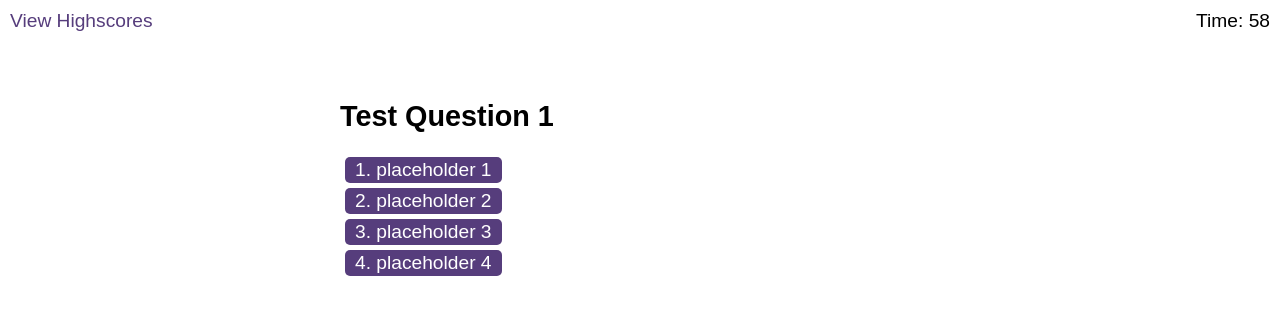
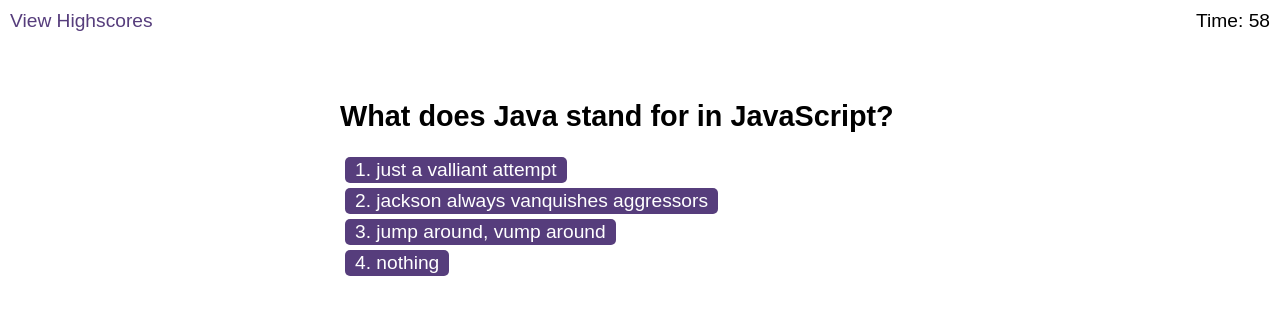
Before and after one commit to jshiffert/the_code_quiz, a plain HTML site: page index.html in a window 1280 px wide. Both pictures are taken after a click on the button "Start Quiz". Drawn offline with Linux system fonts and the light colour scheme.

Commit message:
added questions, fixed bugs

```diff
--- a/assets/js/logic.js
+++ b/assets/js/logic.js
@@ -43,7 +43,7 @@ function getQuestion() {
   choicesEl.innerHTML = '';
 
   // loop over choices
-  for (var i = 0; i < 4; i++) {
+  for (var i = 0; i < currentQuestion.choices.length; i++) {
     // create new button for each choice
     var choice = currentQuestion.choices[i];
     var choiceNode = document.createElement('button');
--- a/assets/js/questions.js
+++ b/assets/js/questions.js
@@ -1,28 +1,28 @@
 // list of all questions, choices, and answers
 var questions = [
   {
-    title: 'Test Question 1',
-    choices: ['placeholder 1', 'placeholder 2', 'placeholder 3', 'placeholder 4'],
-    answer: 'placeholder 1',
+    title: 'What does Java stand for in JavaScript? ',
+    choices: ['just a valliant attempt', 'jackson always vanquishes aggressors', 'jump around, vump around', 'nothing'],
+    answer: 'nothing',
   },
   {
-    title: 'Test Question 2',
-    choices: ['placeholder 1', 'placeholder 2', 'placeholder 3', 'placeholder 4'],
-    answer: 'placeholder 2',
+    title: 'Why isnt it cheating to use stackexchange at work?',
+    choices: ['nobody cares', 'everyone else uses it', 'this isnt school', 'all of the above'],
+    answer: 'all of the above',
   },
   {
-    title: 'Test Question 3',
-    choices: ['placeholder 1', 'placeholder 2', 'placeholder 3', 'placeholder 4'],
-    answer: 'placeholder 3',
+    title: 'Which data type can only have one of two values?',
+    choices: ['boolean', 'string', 'integer', 'link'],
+    answer: 'boolean',
   },
   {
-    title: 'Test Question 4',
-    choices: ['placeholder 1', 'placeholder 2', 'placeholder 3', 'placeholder 4'],
-    answer: 'placeholder 4',
+    title: 'Which file type is necessary for every web page?',
+    choices: ['xls', 'doc', 'html', 'py'],
+    answer: 'html',
   },
   {
-    title: 'Test Question 5',
-    choices: ['placeholder 1', 'placeholder 2', 'placeholder 3', 'placeholder 4'],
-    answer: 'placeholder 4',
+    title: 'Did I finish this challenge?',
+    choices: ['yes', 'no', 'maybe'],
+    answer: 'yes',
   },
 ];
--- a/index.html
+++ b/index.html
@@ -18,7 +18,7 @@
       <div id="start-screen" class="start">
         <h1>Coding Quiz Challenge</h1>
         <p>
-        This is a placeholder for my start screen text.
+        Welcome to the coding quiz challenge! Click the button below to begin.
         </p>
         <button id="start">Start Quiz</button>
       </div>
```
